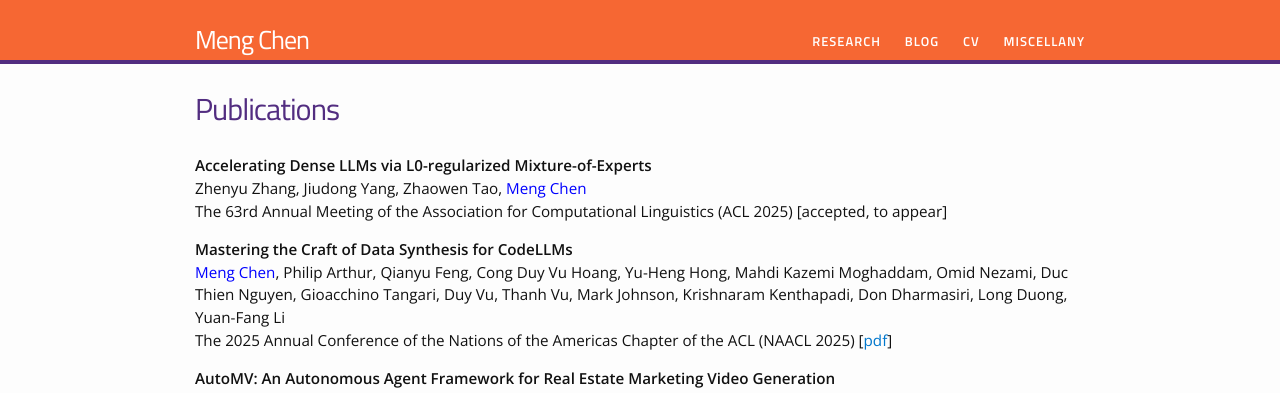
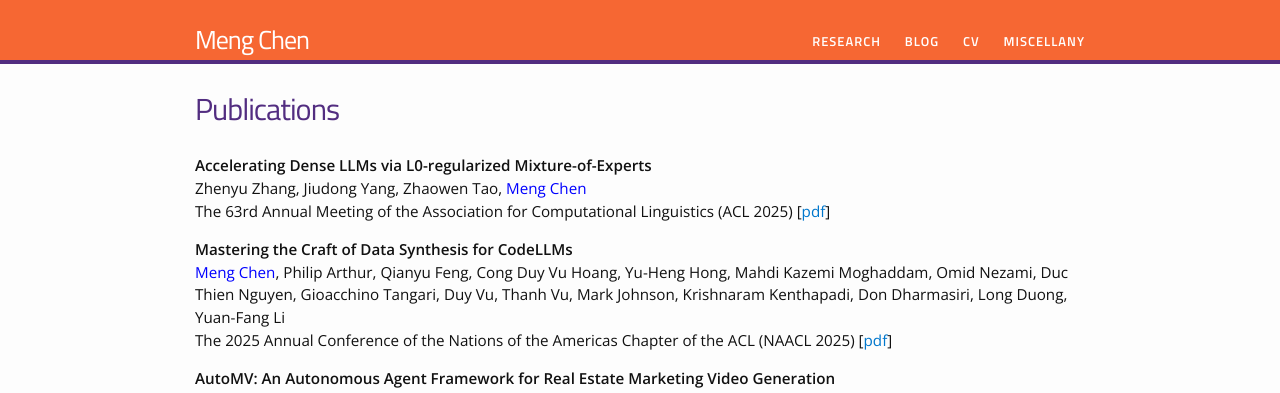
Before and after one commit to chenmengdx/chenmengdx.github.io, a Jekyll site: the page built from research.md, in a window 1280 px wide and 900 px high. Shown: the top 393 px of the window. Built offline with Jekyll 4.4.1, drawn with Linux system fonts in a browser that asks for light colours.

Commit message:
update publication

```diff
--- a/research.md
+++ b/research.md
@@ -10,7 +10,7 @@ permalink: /research/
 <p>
 <b> Accelerating Dense LLMs via L0-regularized Mixture-of-Experts </b> <br />
 Zhenyu Zhang, Jiudong Yang, Zhaowen Tao, <font color="blue">Meng Chen</font> <br />
-The 63rd Annual Meeting of the Association for Computational Linguistics (ACL 2025) [accepted, to appear]
+The 63rd Annual Meeting of the Association for Computational Linguistics (ACL 2025) [<a href="../papers/ACL-25.pdf">pdf</a>]
 </p>
 
 <p>
```
Also changed, not shown: 1 other file.
